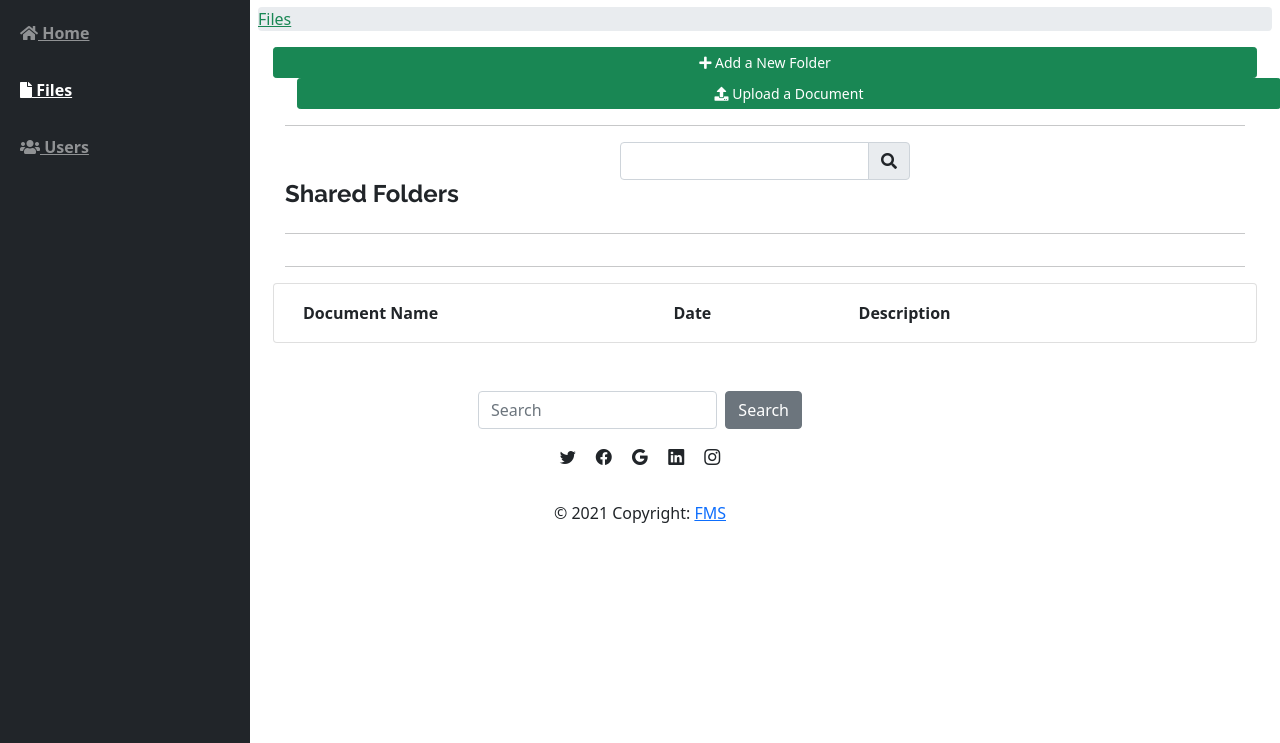
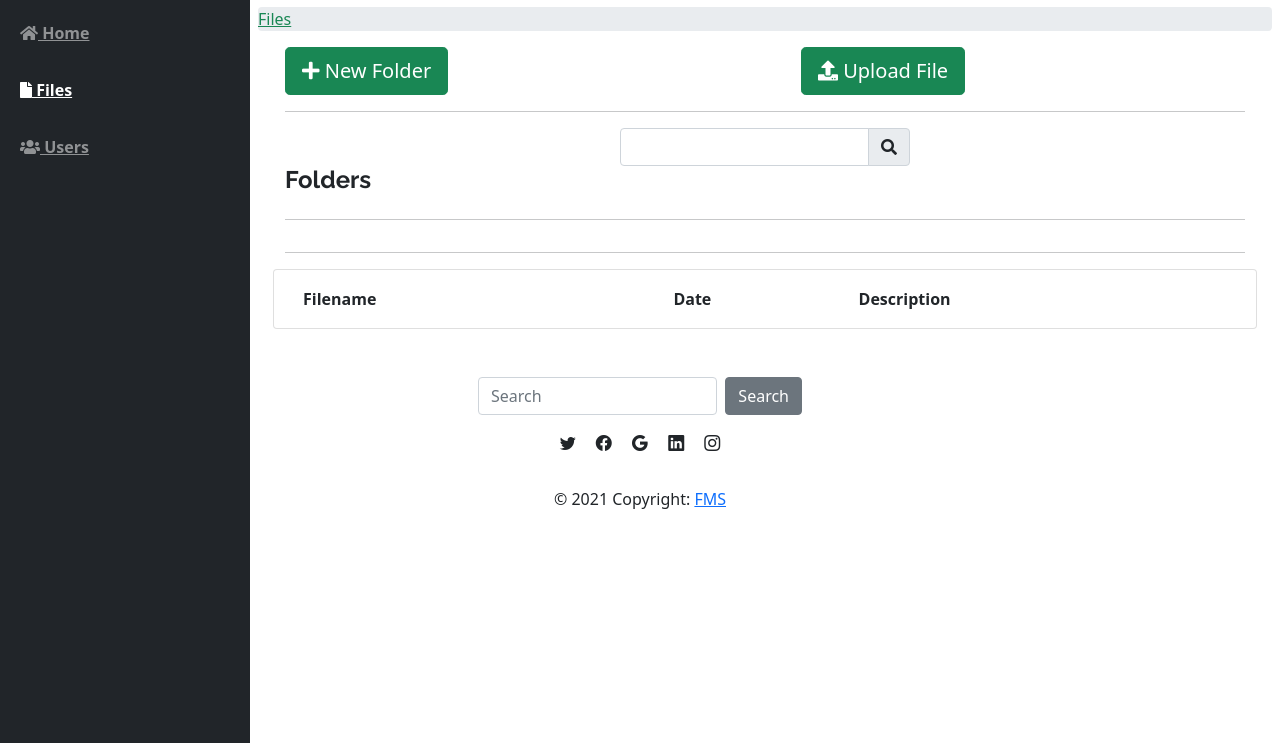
Before and after one commit to yusuf-saif/filesystem, a PHP site: page /index.php?page=files in a window 1280 px wide. Shown: the part 57-800 px from the top of the page. Run offline with PHP 8.4, Linux system fonts and the light colour scheme; the visitor is signed in with stand-in values (Sample User, id 1); data that the repository does not hold is empty; some libraries are stand-ins or nearby versions.

Commit message:
new files

```diff
--- a/files.php
+++ b/files.php
@@ -70,8 +70,11 @@ a.custom-menu-list span.icon{
 	<div class="col-lg-12">
 
 		<div class="row">
-			<button class="btn btn-success btn-sm" id="new_folder"><i class="fa fa-plus"></i> Add a New Folder</button>
-			<button class="btn btn-success btn-sm ml-4" id="new_file"><i class="fa fa-upload"></i> Upload a Document</button>
+			<div class="col-md-6">
+			<button class="btn btn-success btn-lg" id="new_folder"><i class="fa fa-plus"></i> New Folder</button>
+			</div><div class="col-md-6">
+			<button class="btn btn-success btn-lg ml-4" id="new_file"><i class="fa fa-upload"></i> Upload File</button>
+			</div>
 		</div>
 		<hr>
 		<div class="row">
@@ -86,7 +89,7 @@ a.custom-menu-list span.icon{
 			</div>
 		</div>
 		<div class="row">
-			<div class="col-md-12"><h4><b>Shared Folders</b></h4></div>
+			<div class="col-md-12"><h4><b>Folders</b></h4></div>
 		</div>
 		<hr>
 		<div class="row">
@@ -106,7 +109,7 @@ a.custom-menu-list span.icon{
 				<div class="card-body">
 					<table width="100%">
 						<tr>
-							<th width="40%" class="">Document Name</th>
+							<th width="40%" class="">Filename</th>
 							<th width="20%" class="">Date</th>
 							<th width="40%" class="">Description</th>
 						</tr>
```
